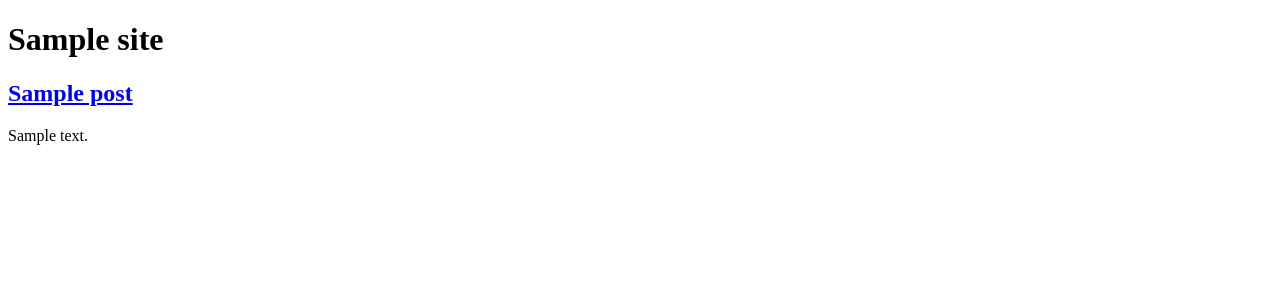
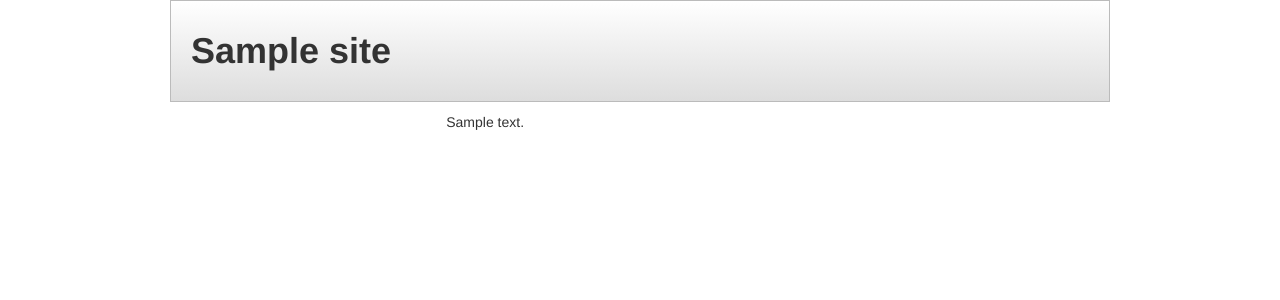
Before and after one commit to aalyawa092/myfirsttheme, a WordPress theme: template index.php in a window 1280 px wide. Shown: the top 300 px of the page. Run offline with PHP 8.4 and a stand-in for WordPress, Linux system fonts and the light colour scheme; the site name, menu and one post (Sample post) are stand-ins, and other content is empty.

Commit message:
more chnages

```diff
--- /dev/null
+++ b/content-home.php
@@ -0,0 +1,7 @@
+<?php if(have_posts()) :?>
+	<?php while(have_posts()) : the_post()?>
+		<div class="story-content">
+			<?php the_content()?>
+		</div>
+	<?php endwhile ?>
+<?php endif?>
--- /dev/null
+++ b/footer.php
@@ -0,0 +1 @@
+<?php
--- /dev/null
+++ b/functions.php
@@ -0,0 +1,7 @@
+<?php
+// Register a single navi menu, to be
+// consturcted in the admin panel, and
+// displayed in nav.php
+register_nav_menus(array(
+	'primary' => 'Primary Navigation'
+));
--- /dev/null
+++ b/header.php
@@ -0,0 +1,4 @@
+<link rel="stylesheet" type="text/css" href="<?php echo get_template_directory_uri()?>/bootstrap/css/bootstrap.min.css"/>
+<link rel="stylesheet" type="text/css" href="<?php bloginfo('stylesheet_url');?>"/>
+
+<title><?php bloginfo('name')?></title>
--- a/index.php
+++ b/index.php
@@ -1,23 +1,40 @@
 <!DOCTYPE html>
 <html>
 	<head>
-		<link rel="stylesheet" type="text/css" href="<?php bloginfo('stylesheet_url');?>"/>
-
-		<title><?php bloginfo('name');?></title>
+		<?php get_header() ?>
 	</head>
 	<body>
-		<h1><?php bloginfo('name');?></h1>
-		<p><?php bloginfo('description');?></p>
-
-		<div class="posts">
-		<!--METHOD #1-->
-		<?php if(have_posts()):?>
-			<?php while(have_posts()):?>
-				<?php the_post()?>
-				<h2><a href="<?php the_permalink()?>"><?php the_title()?></a></h2>
-				<?php the_content()?>
-			<?php endwhile ?>
-		<?php endif?>
+		<div id="wrapper">
+			<header>
+				<h1><?php bloginfo('name')?></h1>
+			</header>
+			<nav id="primary-nav">
+				<?php get_template_part('nav')?>
+			</nav>
+			<div id="main">
+				<?php
+				/**
+				 * check to seee if the current request
+				 * is_category()
+				 * is_front_page
+				 * is_home()
+				 * is_404()
+				 * is_archive()
+				 * is_page()
+				 * is_single() single post
+				 * is_tag()
+				 * is_search
+				 */
+				if (is_front_page()) {
+					get_template_part('content','home');
+				}elseif (is_page() || is_single()){
+					get_template_part('content','single');
+				}
+				?>
+			</div>
+			<footer>
+				<?php get_footer()?>
+			</footer>
 		</div>
 	</body>
 </html>
--- /dev/null
+++ b/nav.php
@@ -0,0 +1,5 @@
+<?php
+// Display our'primary' navi menu
+wp_nav_menu(array(
+	'theme_location' => 'primary'
+));
--- a/style.css
+++ b/style.css
@@ -8,3 +8,46 @@ License: GNU General Public License v2 or later
 License URI: http://www.gnu.org/licenses/gpl-2.0.html
 Tags: dark, light, white, black, gray, one-column, two-columns, left-sidebar, right-sidebar, fixed-width, flexible-width, custom-background, custom-colors, custom-header, custom-menu, editor-style, featured-image-header, featured-images, full-width-template, microformats, post-formats, rtl-language-support, sticky-post, theme-options, translation-ready
 */
+
+#wrapper{
+	width:940px;
+	margin:0px auto;
+}
+header {
+	padding:20px;
+	border:1px solid #bbb;
+	background-image:-webkit-gradient(linear,0% 0%,0% 100%,from(#fff),to(#ddd));
+	}
+
+nav {
+	background-color:#222;
+}
+
+nav ul {
+	list-style:none;
+}
+
+nav ul li {
+	float:left;
+}
+
+nav ul li a {
+	display:block;
+	color:#fff;
+	font-size:20px;
+	padding:4px 20px;
+}
+nav ul li a:hover {
+	bbackground:white;
+	color:black;
+}
+
+.alignright {
+	float:right;
+	margin:0px 0px 8px 8px;
+}
+
+.alignleft {
+	float:left;
+	margin:0px 0px 8px 8px;
+}
```
Also changed, not shown: content-single.php (added, +8 -0 lines), index2.php (added, +23 -0 lines).
